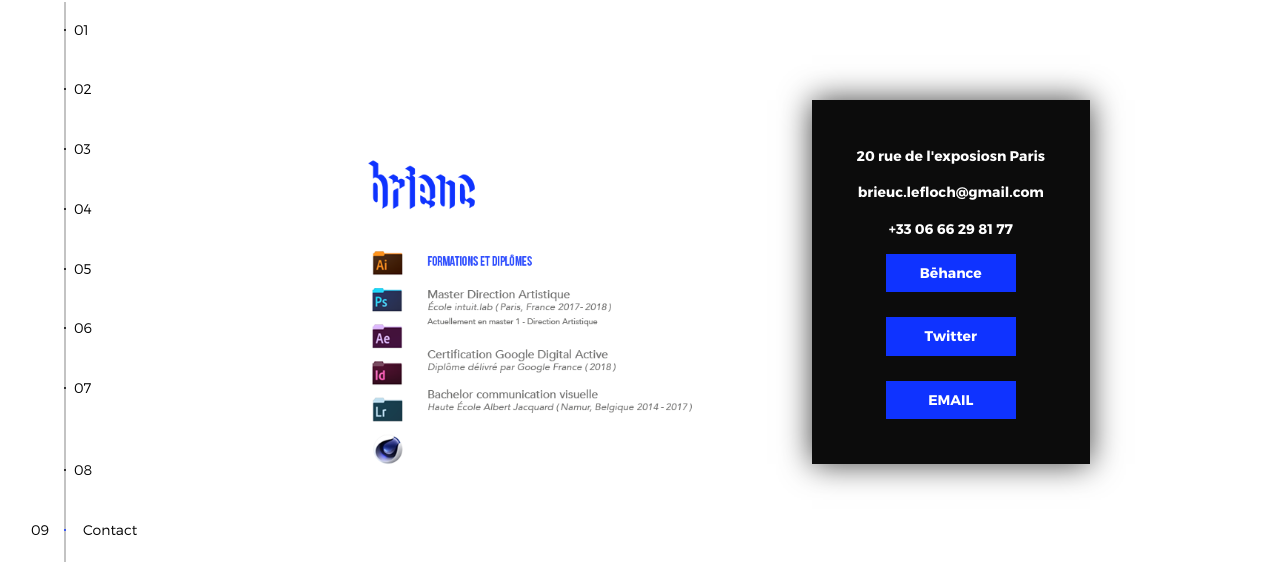
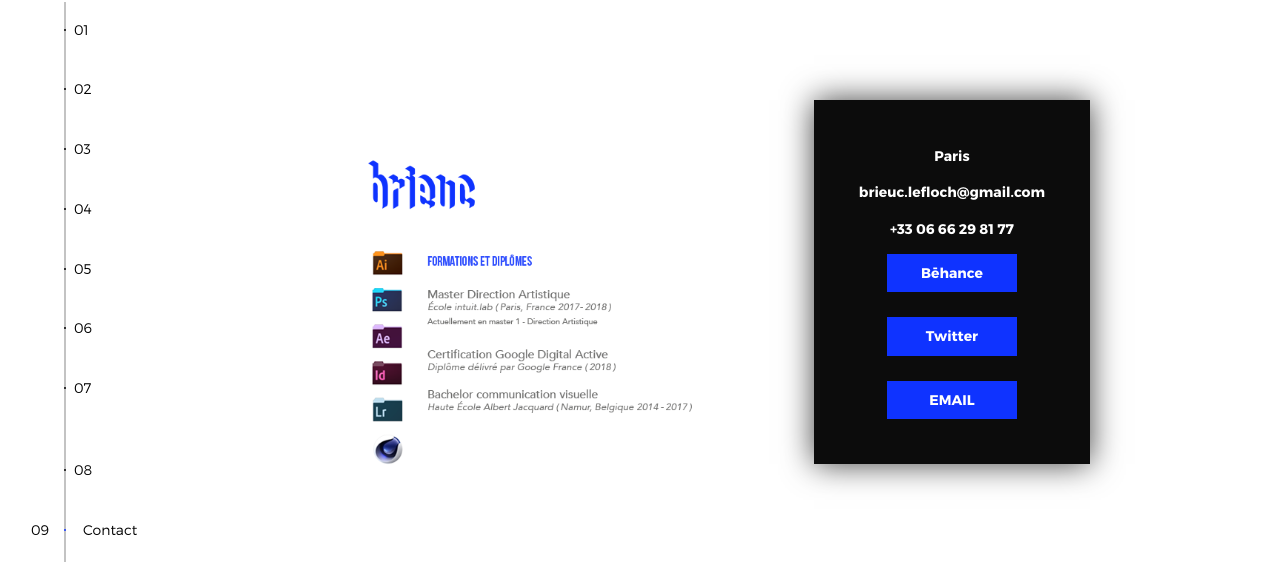
Before and after one commit to brieuclefloch/brieuclefloch.github.io, a plain HTML site: page index.html in a window 1280 px wide. Both pictures are taken after a click on the button "CONTACT". Shown: the part 118-692 px from the top of the page. Drawn offline with nearby package versions, Linux system fonts and the light colour scheme.

Commit message:
Add files via upload

```diff
--- a/index.html
+++ b/index.html
@@ -221,7 +221,7 @@
               <div class="contact--lockup">
                 <div class="modal">
                   <div class="modal--information">
-                    <p>20 rue de l'exposiosn Paris</p>
+                    <p>Paris</p>
                     <a href="mailto:brieuc.lefloch@gmail.com">brieuc.lefloch@gmail.com</a>
                     <a href="tel:+33666298177">+33 06 66 29 81 77</a>
                   </div>
```
